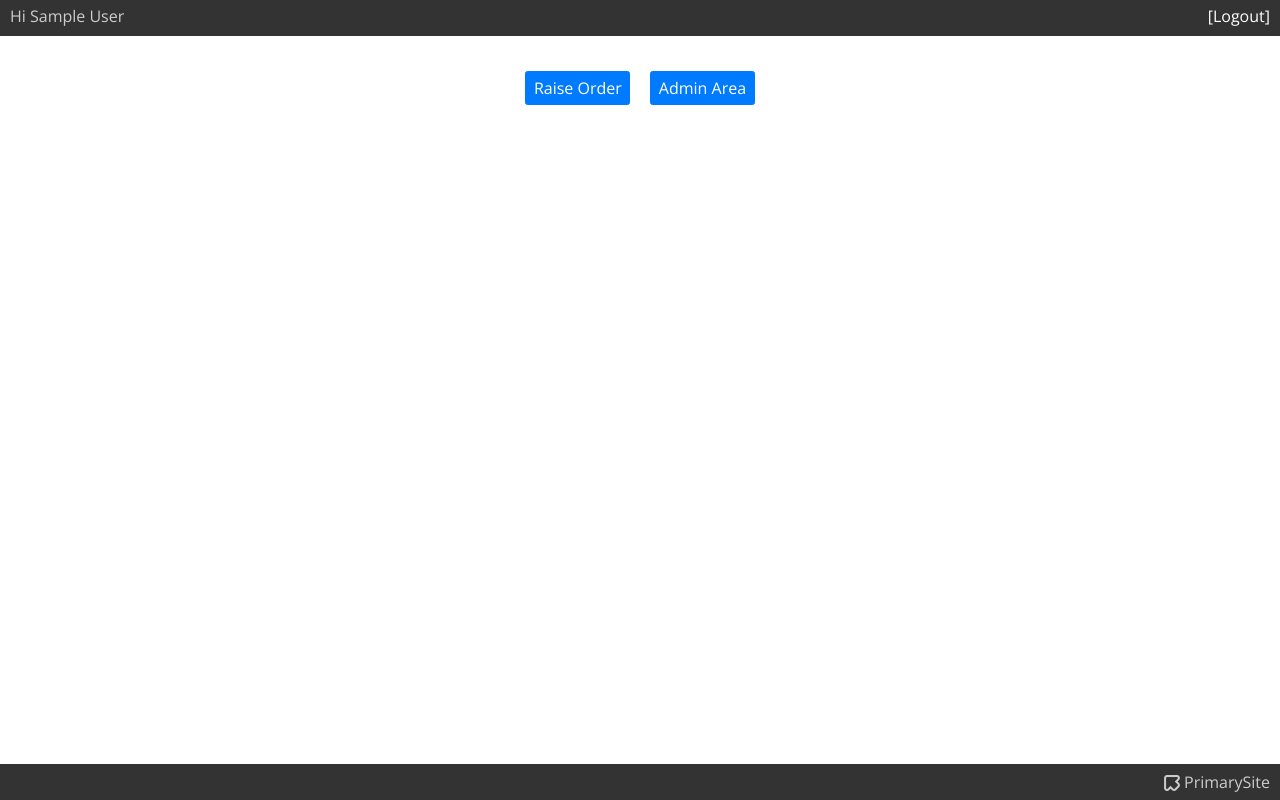
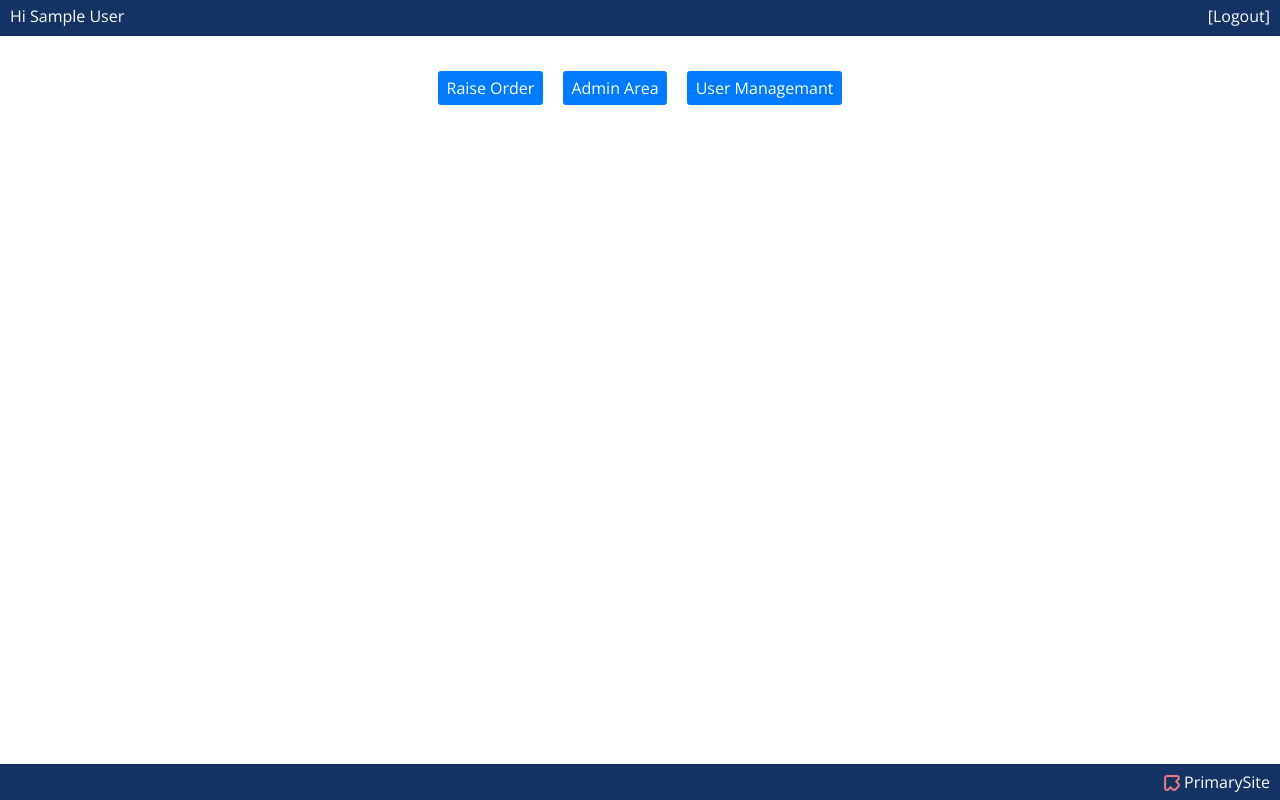
Before and after one commit to RichardPS/magpie, a Django app: page / in a window 1280 px wide. Run offline with Django 3.2, Linux system fonts and the light colour scheme; the visitor is signed in with stand-in values (Sample User, id 1); parts of the project's set-up code (start-up, migrations or seed data) failed here and were passed over; some libraries are stand-ins or nearby versions.

Commit message:
user management

```diff
--- a/magpie/pos/forms.py
+++ b/magpie/pos/forms.py
@@ -1,5 +1,6 @@
 # 3rd party
 from django import forms
+from django.contrib.auth.models import User
 from django.forms import formset_factory
 from django.forms import Textarea
 from django.forms.widgets import TextInput
--- a/magpie/pos/static/css/style.css
+++ b/magpie/pos/static/css/style.css
@@ -9,12 +9,24 @@
   font-style: normal;
 }
 
+@font-face {
+    font-family: 'icons';
+    src: url('../fonts/icons.eot');
+    src: url('../fonts/icons.eot?#iefix') format('embedded-opentype'),
+         url('../fonts/icons.woff') format('woff'),
+         url('../fonts/icons.ttf') format('truetype'),
+         url('../fonts/icons.svg#icons') format('svg');
+    font-weight: normal;
+    font-style: normal;
+}
+
 .icon-printer-tool:before{content:'\0041';}
 .icon-primarysite-logo-arrow:before{
   position: relative;
   top: 3px;
   font-family: 'Glyphter';
   content:'\0042';
+  color: #ed7982;
 }
 
 /* MAIN STYLE
@@ -35,13 +47,13 @@ footer {
   height: 36px;
   bottom: 0;
   left: 0;
-  background: #333;
+  background: #123363;
   padding: 4px 10px 6px 10px;
 }
 
 .primarysite {
   text-align: right;
-  color: #ccc;
+  color: #fff;
   font-size: 1.6rem;
 }
 
@@ -60,9 +72,9 @@ footer {
   display: block;
   position: relative;
   height: 36px;
-  background: #333;
+  background: #123363;
   padding: 4px 10px 6px 10px;
-  color: #ccc;
+  color: #fff;
 }
 
 #admin-bar a {
@@ -157,6 +169,12 @@ ul.order-item-block li:last-child {
   vertical-align: top;
 }
 
+/* FONT USAGE
+============= */
+.icon-font {
+  font-family: 'icons';
+}
+
 /* BOOTSTRAP ORDERRIDES
 ======================= */
 .btn {
--- a/magpie/pos/templates/pos/index.html
+++ b/magpie/pos/templates/pos/index.html
@@ -5,6 +5,7 @@
         <a href="{% url 'raise_pos' %}" class="nav-item btn btn-primary">Raise Order</a>
         {% if user.is_staff %}
         <a href="orders/pending" class="btn btn-primary">Admin Area</a>
+        <a href="{% url 'user_management' %}" class="btn btn-primary">User Managemant</a>
         {% endif %}
     </section>
 {% endblock content %}
--- a/magpie/pos/urls.py
+++ b/magpie/pos/urls.py
@@ -6,7 +6,9 @@ from django.contrib.auth import views as auth_views
 from . import views
 from .views import AdminOrderDetails
 from .views import AdminOrders
+from .views import EditUser
 from .views import Index
+from .views import UserManagement
 
 urlpatterns = [
     path('', Index.as_view(), name='index'),
@@ -17,6 +19,8 @@ urlpatterns = [
     path('auth_order/<int:pk>/<slug:auth>/', views.AuthOrder.as_view()),
     path('orders/<slug:area>', AdminOrders.as_view()),
     path('order_details/<int:pk>', AdminOrderDetails.as_view()),
+    path('user_management', UserManagement.as_view(), name='user_management'),
+    path('edit_user/<int:pk>', EditUser.as_view()),
     path('login/', auth_views.LoginView.as_view(),
          {'template_name': 'login.html'}, name='login'),
     path('logout/', auth_views.LogoutView.as_view(), name='logout'),
--- a/magpie/pos/views.py
+++ b/magpie/pos/views.py
@@ -1,12 +1,16 @@
 # 3rd party
 from django.contrib import messages
 from django.contrib.auth.decorators import login_required
+from django.contrib.auth.models import User
 from django.contrib.admin.views.decorators import staff_member_required
+from django import forms
+from django.forms.models import modelform_factory
 from django.http import HttpResponseRedirect
 from django.shortcuts import render, redirect, get_object_or_404
 from django.views.generic import DetailView
 from django.views.generic import ListView
 from django.views.generic import TemplateView
+from django.views.generic.edit import UpdateView
 from django.utils.decorators import method_decorator
 
 # local
@@ -16,6 +20,7 @@ from .config import STATUS_OPTIONS
 from .forms import DeclineMessage
 from .forms import ItemFormSet
 from .forms import OrderForm
+# from .forms import UserEditForm
 
 from .functions import accept_auth
 from .functions import auth_complete
@@ -243,3 +248,27 @@ class AuthOrder(DetailView):
             decline_auth(pk, auth, message)
 
         return HttpResponseRedirect(self.request.path_info)
+
+
+@method_decorator(staff_member_required, name='dispatch')
+class UserManagement(ListView):
+    model = User
+    template_name = 'admin/user_management.html'
+
+    def get_context_data(self, **kwargs):
+        context = super(UserManagement, self).get_context_data(**kwargs)
+        context['page_name'] = 'User Management'
+        return context
+
+@method_decorator(staff_member_required, name='dispatch')
+class EditUser(UpdateView):
+    model = User
+    fields = [
+        'first_name',
+        'last_name',
+        'username',
+        'is_active',
+        'groups',
+        'is_staff'
+        ]
+    template_name_suffix = '_update_form'
```
Also changed, not shown: magpie/pos/templates/admin/user_management.html (added, +32 -0 lines), magpie/pos/templates/auth/user_update_form.html (added, +9 -0 lines), magpie/pos/static/fonts/icons.ttf (added), magpie/pos/static/fonts/icons.woff (added), 2 other files.
